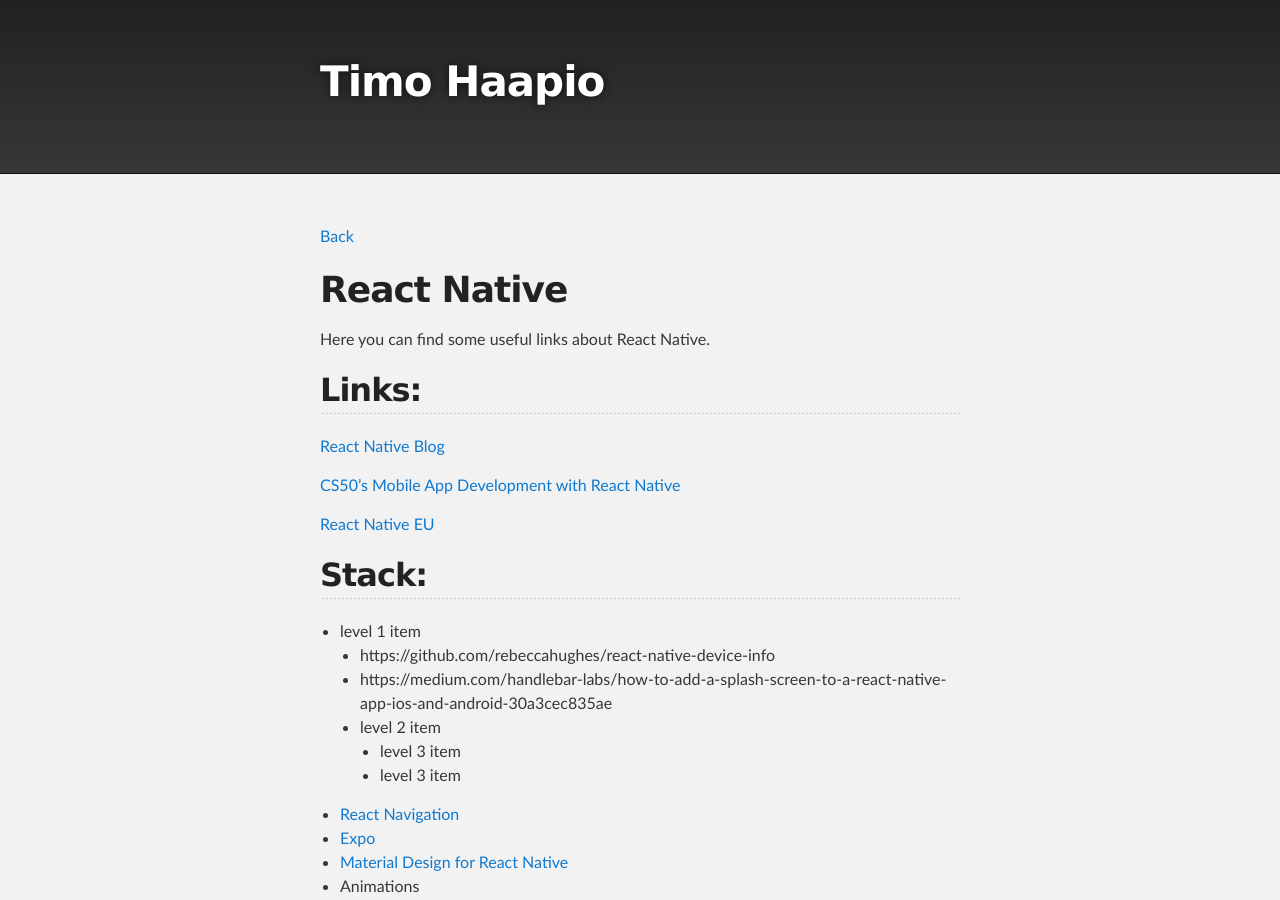
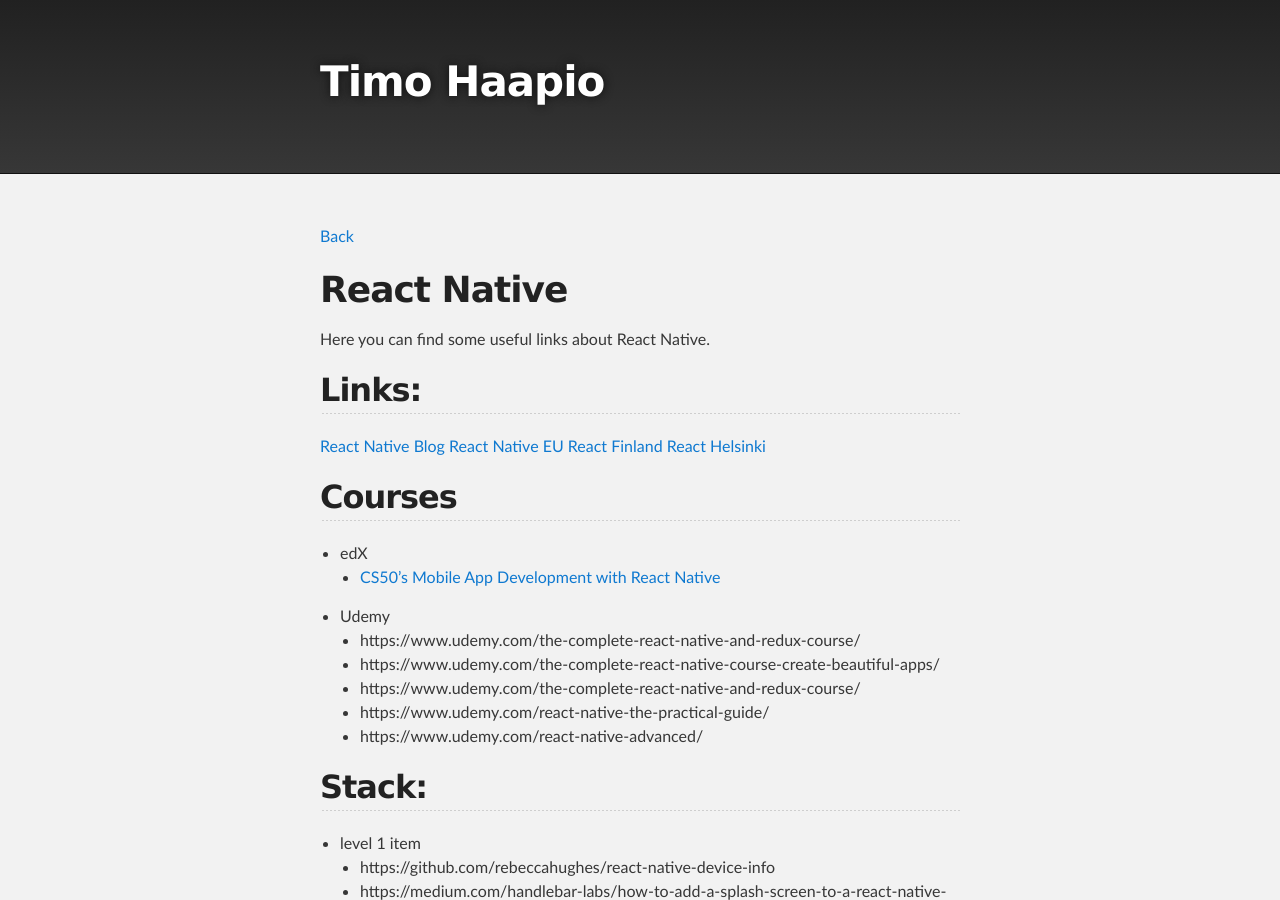
Before and after one commit to haapio/haapio.github.io, a Jekyll site: the page built from react-native.md, in a window 1280 px wide and 900 px high. Built offline with Jekyll 4.4.1, drawn with Linux system fonts in a browser that asks for light colours; the repository's description, which GitHub fills in, is left out.

Commit message:
Update react-native.md

```diff
--- a/react-native.md
+++ b/react-native.md
@@ -10,10 +10,19 @@ Here you can find some useful links about React Native.
 
 ## Links:
 [React Native Blog](http://facebook.github.io/react-native/blog/)
+[React Native EU](https://react-native.eu)
+[React Finland](https://react-finland.fi)
+[React Helsinki](https://meetabit.com/communities/react-helsinki)
 
-[CS50's Mobile App Development with React Native](https://courses.edx.org/courses/course-v1:HarvardX+CS50M+Mobile/course/)
-
-[React Native EU](https://react-native.eu)
+## Courses
+- edX
+  - [CS50's Mobile App Development with React Native](https://courses.edx.org/courses/course-v1:HarvardX+CS50M+Mobile/course/)
+- Udemy
+  - https://www.udemy.com/the-complete-react-native-and-redux-course/
+  - https://www.udemy.com/the-complete-react-native-course-create-beautiful-apps/
+  - https://www.udemy.com/the-complete-react-native-and-redux-course/
+  - https://www.udemy.com/react-native-the-practical-guide/
+  - https://www.udemy.com/react-native-advanced/
 
 ## Stack:
 
```
